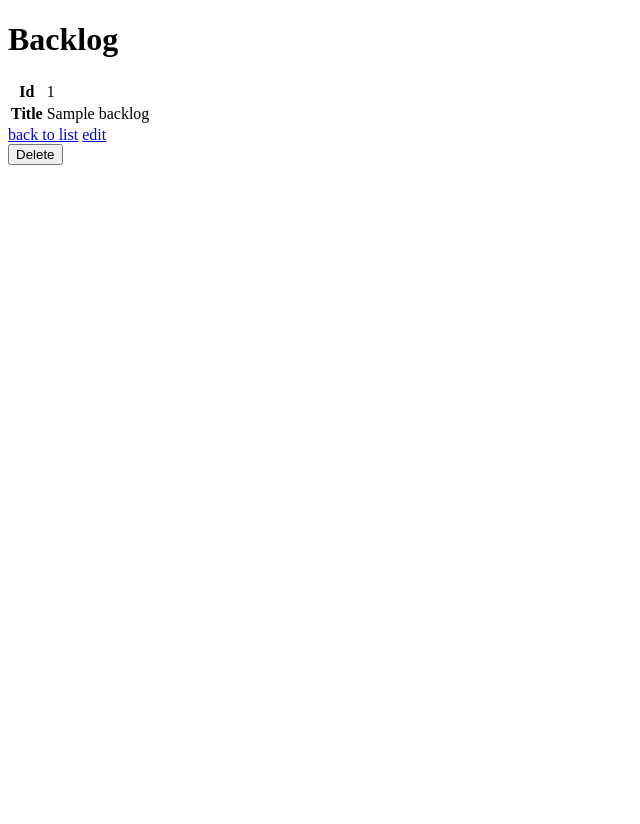
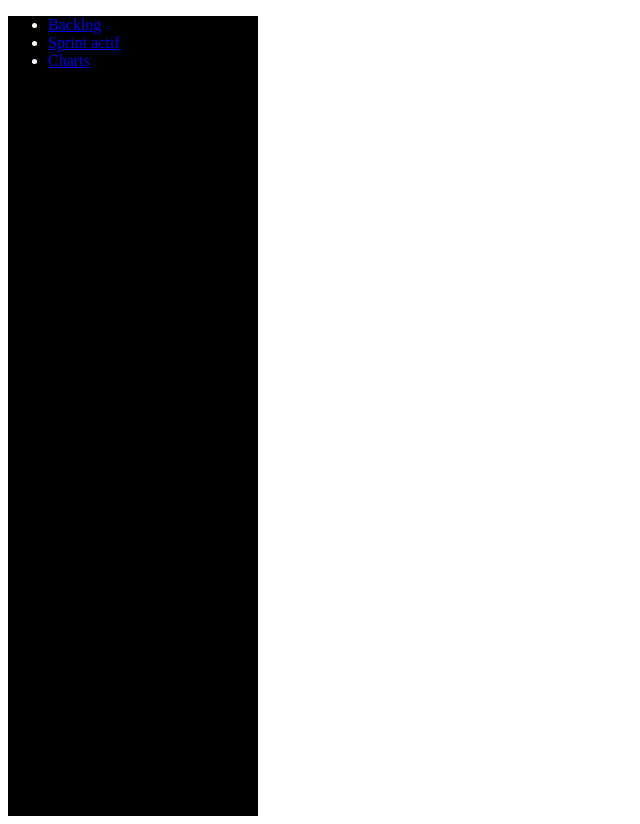
Before and after one commit to Ludoutt/IUTgroupeB2, a Symfony app: template templates/backlog/show.html.twig in a window 1280 px wide. Shown: the whole page, without its empty margins (0-640 px from the left). Before the commit the page ends 165 px from the top, so only its background shows below. Run offline with Twig, Linux system fonts and the light colour scheme; the template is opened without the code that fills it: most values are stand-ins (such as "Sample title", 1, 10 or a date in 2020); some libraries are stand-ins or nearby versions.

Commit message:
Added main.css

```diff
--- /dev/null
+++ b/public/css/main.css
@@ -0,0 +1,9 @@
+.site-global{
+    height: 100vh;
+}
+nav{
+    width: 250px;
+    background: #000;
+    height: 100%;
+    color: #fff;
+}
--- a/src/Controller/BacklogController.php
+++ b/src/Controller/BacklogController.php
@@ -53,7 +53,7 @@ class BacklogController extends AbstractController
      */
     public function show(Backlog $backlog): Response
     {
-        return $this->render('backlog/show.html.twig', [
+        return $this->render('home.html.twig', [
             'backlog' => $backlog,
         ]);
     }
--- a/templates/base.html.twig
+++ b/templates/base.html.twig
@@ -3,13 +3,15 @@
     <head>
         <meta charset="UTF-8">
         <title>{% block title %}Demo backlog produit{% endblock %}</title>
-        {% block stylesheets %}{% endblock %}
+        {% block stylesheets %}
+            <link href="{{ asset('css/main.css') }}" type="text/css" rel="stylesheet" />
+        {% endblock %}
     </head>
     <body>
         <div class="site-global">
-            {% block nav %}{% endblock %}
+            {% include 'nav.html.twig' %}
             <div class="page-content">
-                {% block body %}{% endblock %}
+                {% block content %}{% endblock %}
             </div>
         </div>
         {% block javascripts %}{% endblock %}
--- a/templates/home.html.twig
+++ b/templates/home.html.twig
@@ -0,0 +1,5 @@
+{% extends "base.html.twig" %}
+
+{% block content %}
+
+{% endblock %}
--- a/templates/nav.html.twig
+++ b/templates/nav.html.twig
@@ -1,9 +1,7 @@
-{% block nav %}
 <nav>
     <ul>
-        <li>Backlog</li>
-        <li>Sprint actif</li>
-        <li>Charts</li>
+        <li><a href="#">Backlog</a></li>
+        <li><a href="#">Sprint actif</a></li>
+        <li><a href="#">Charts</a></li>
     </ul>
 </nav>
-{% endblock %}
```
Also changed, not shown: 1 other file.
